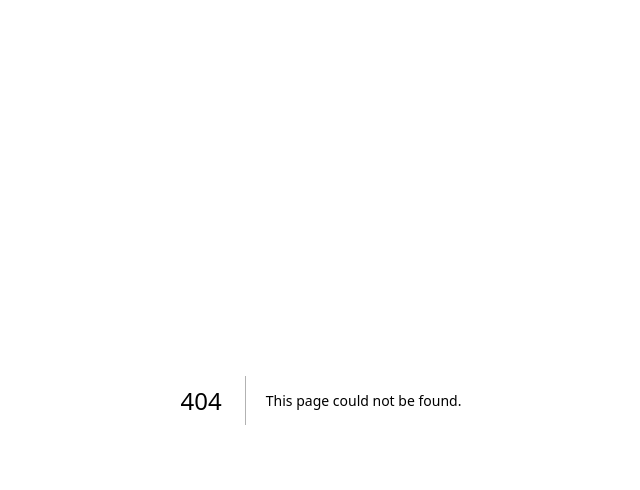
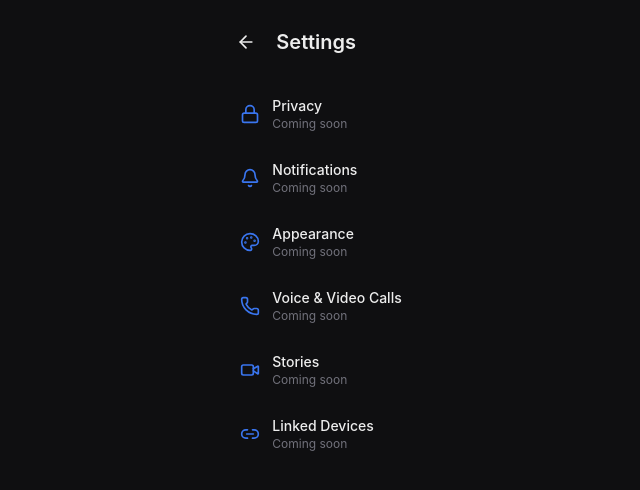
Before and after one commit to gurnoor-singh23/signal-clone, a Next.js app in the folder frontend/: page /settings in a window 1280 px wide. Before the commit this address had no page. Shown: the top 490 px of the page, without its empty margins (319-959 px from the left). Built offline with nearby package versions, Linux system fonts and the light colour scheme.

Commit message:
Make API/WS URLs configurable via env vars

```diff
--- a/frontend/app/chats/layout.tsx
+++ b/frontend/app/chats/layout.tsx
@@ -1,5 +1,7 @@
 "use client";
 
+import Link from "next/link";
+import { Settings } from "lucide-react";
 import { useEffect, useState } from "react";
 import { useRouter } from "next/navigation";
 import ConversationListItem from "@/components/ConversationListItem";
@@ -44,6 +46,9 @@ const [showNewGroup, setShowNewGroup] = useState(false);
     >
       <UsersRound size={18} />
     </button>
+<Link href="/settings" className="p-2 rounded-full hover:bg-signal-dark/50">
+  <Settings size={18} />
+</Link>
     <ThemeToggle />
   </div>
 </div>
--- /dev/null
+++ b/frontend/app/settings/page.tsx
@@ -0,0 +1,35 @@
+import Link from "next/link";
+import { ArrowLeft, Bell, Lock, Palette, Phone, Video, Link2 } from "lucide-react";
+
+const items = [
+  { icon: Lock, label: "Privacy", desc: "Coming soon" },
+  { icon: Bell, label: "Notifications", desc: "Coming soon" },
+  { icon: Palette, label: "Appearance", desc: "Coming soon" },
+  { icon: Phone, label: "Voice & Video Calls", desc: "Coming soon" },
+  { icon: Video, label: "Stories", desc: "Coming soon" },
+  { icon: Link2, label: "Linked Devices", desc: "Coming soon" },
+];
+
+export default function SettingsPage() {
+  return (
+    <div className="min-h-screen bg-background text-foreground p-6 max-w-lg mx-auto">
+      <div className="flex items-center gap-3 mb-6">
+        <Link href="/chats" className="p-2 rounded-full hover:bg-signal-dark/50">
+          <ArrowLeft size={20} />
+        </Link>
+        <h1 className="text-xl font-semibold">Settings</h1>
+      </div>
+      <div className="flex flex-col gap-1">
+        {items.map((item) => (
+          <div key={item.label} className="flex items-center gap-3 p-3 rounded-lg hover:bg-signal-panel">
+            <item.icon size={20} className="text-signal-blue" />
+            <div>
+              <div className="text-sm font-medium">{item.label}</div>
+              <div className="text-xs text-zinc-500">{item.desc}</div>
+            </div>
+          </div>
+        ))}
+      </div>
+    </div>
+  );
+}
--- a/frontend/lib/api.ts
+++ b/frontend/lib/api.ts
@@ -1,4 +1,4 @@
-const API_URL = "http://127.0.0.1:8000";
+const API_URL = process.env.NEXT_PUBLIC_API_URL || "http://127.0.0.1:8000";
 
 export function getToken(): string | null {
   if (typeof window === "undefined") return null;
--- a/frontend/lib/ws.ts
+++ b/frontend/lib/ws.ts
@@ -3,7 +3,8 @@ let listeners: ((data: any) => void)[] = [];
 
 export function connectWS(token: string) {
   if (socket && socket.readyState === WebSocket.OPEN) return socket;
-  socket = new WebSocket(`ws://127.0.0.1:8000/ws?token=${token}`);
+  const WS_URL = process.env.NEXT_PUBLIC_WS_URL || "ws://127.0.0.1:8000";
+socket = new WebSocket(`${WS_URL}/ws?token=${token}`);
   socket.onmessage = (e) => {
     const data = JSON.parse(e.data);
     listeners.forEach((cb) => cb(data));
```
Also changed, not shown: 1 other file (tests, documents, lock files or other folders).
